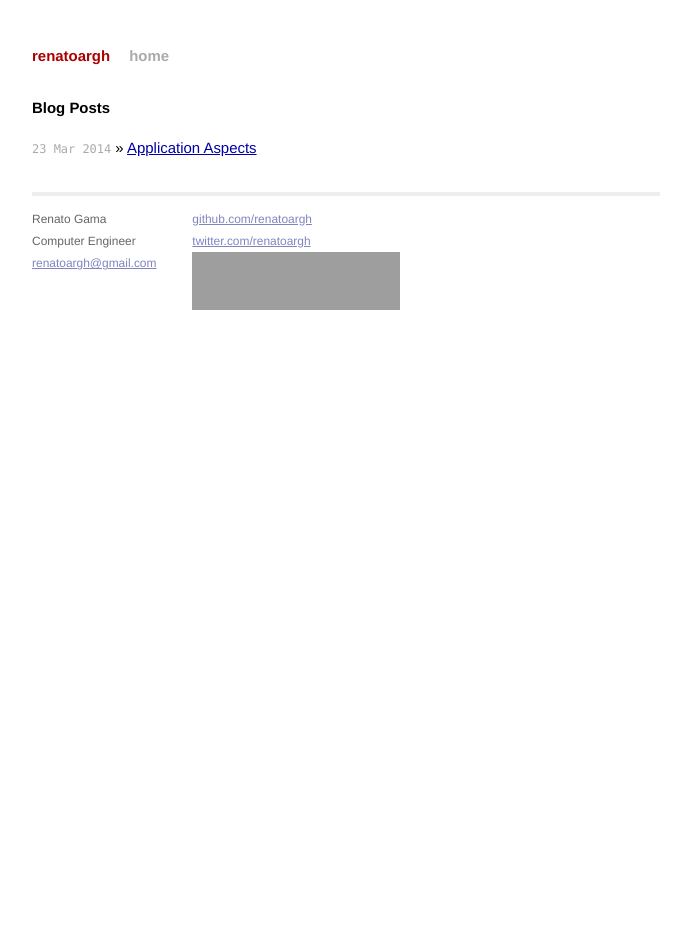
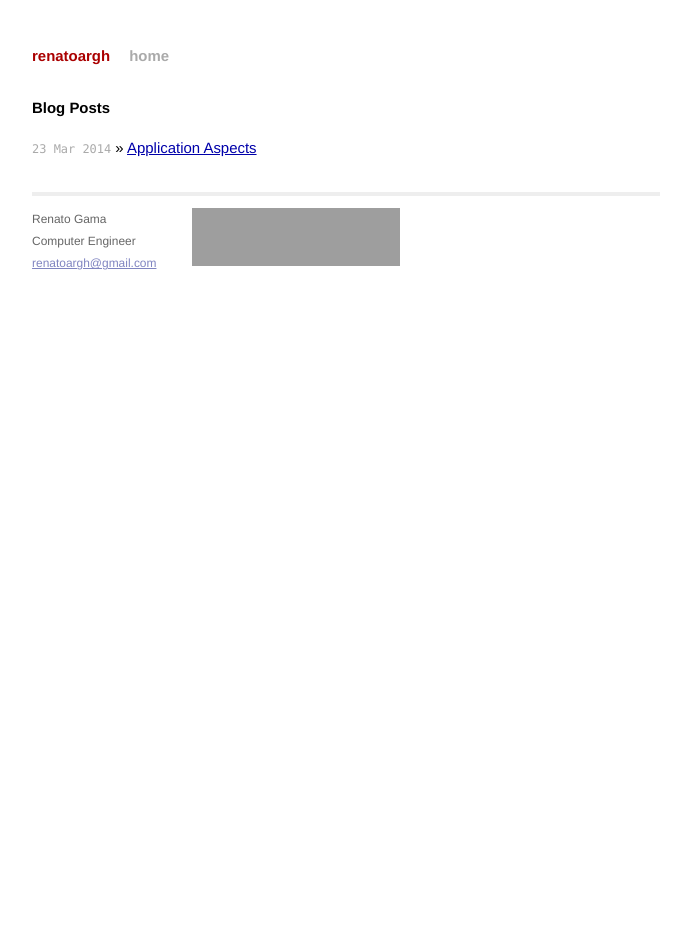
Before and after one commit to renatoargh/renatoargh.github.io, a Jekyll site: the page built from index.html, in a window 1280 px wide. Shown: the whole page, without its empty margins (294-985 px from the left). Built offline with Jekyll 4.4.1, drawn with Linux system fonts in a browser that asks for light colours; Markdown is read by kramdown in place of the engine named in the settings; grey boxes are pictures that could not be loaded.

Commit message:
Update default.html

```diff
--- a/_layouts/default.html
+++ b/_layouts/default.html
@@ -33,8 +33,6 @@
             </div>
             <div class="contact">
               <p>
-                <a href="https://github.com/renatoargh">github.com/renatoargh</a><br />
-                <a href="https://twitter.com/renatoargh">twitter.com/renatoargh</a><br />
                 <a href="http://stackoverflow.com/users/91403/renatoargh"><img src="http://stackoverflow.com/users/flair/91403.png" width="208" height="58" alt="profile for renatoargh at Stack Overflow, Q&amp;A for professional and enthusiast programmers" title="profile for renatoargh at Stack Overflow, Q&amp;A for professional and enthusiast programmers"></a>
               </p>
             </div>
```
